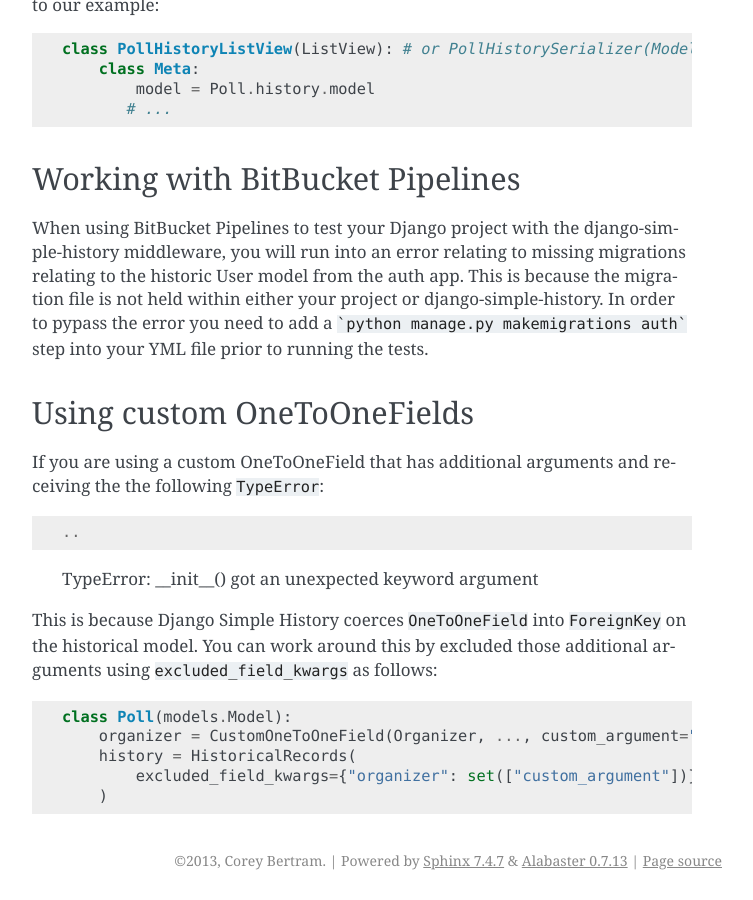
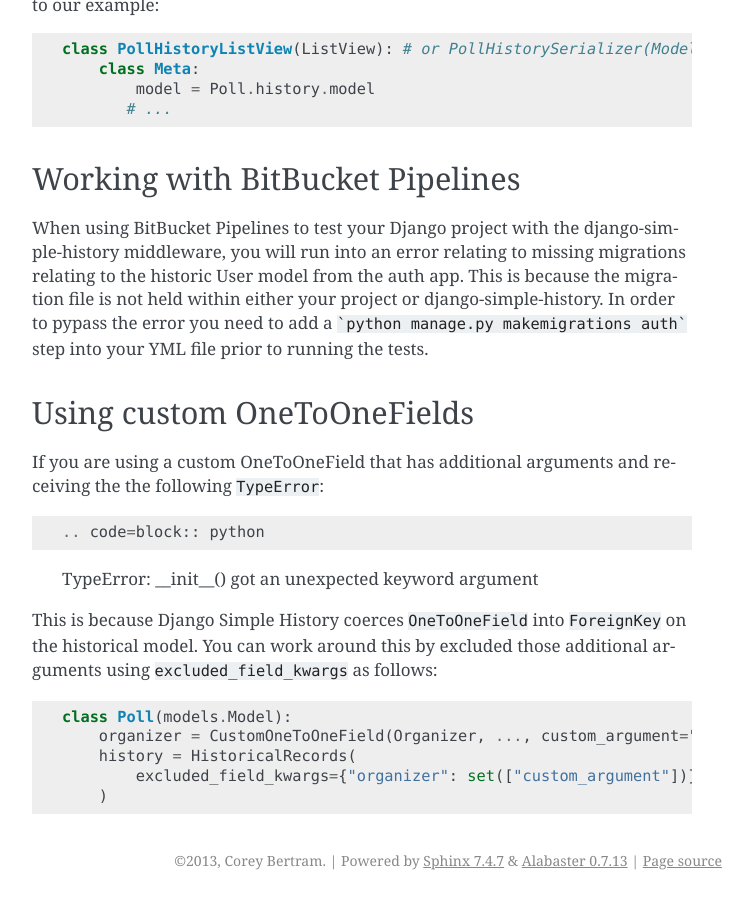
Before and after one commit to jazzband/django-simple-history, a Sphinx documentation site: the page built from docs/common_issues.rst, in a window 1280 px wide and 900 px high, scrolled down 4947 px. Shown: the whole window, without its empty margins (388-1141 px from the left). Built offline with Sphinx 7.4.7, drawn with Linux system fonts in a browser that asks for light colours; pages that are not in the unit, such as notebooks, are missing from menus.

```diff
--- a/docs/common_issues.rst
+++ b/docs/common_issues.rst
@@ -262,7 +262,8 @@ Using custom OneToOneFields
 If you are using a custom OneToOneField that has additional arguments and receiving
 the the following ``TypeError``::
 
-..
+.. code=block:: python
+
     TypeError: __init__() got an unexpected keyword argument
 
 This is because Django Simple History coerces ``OneToOneField`` into ``ForeignKey``
```
Also changed, not shown: 1 other file.
